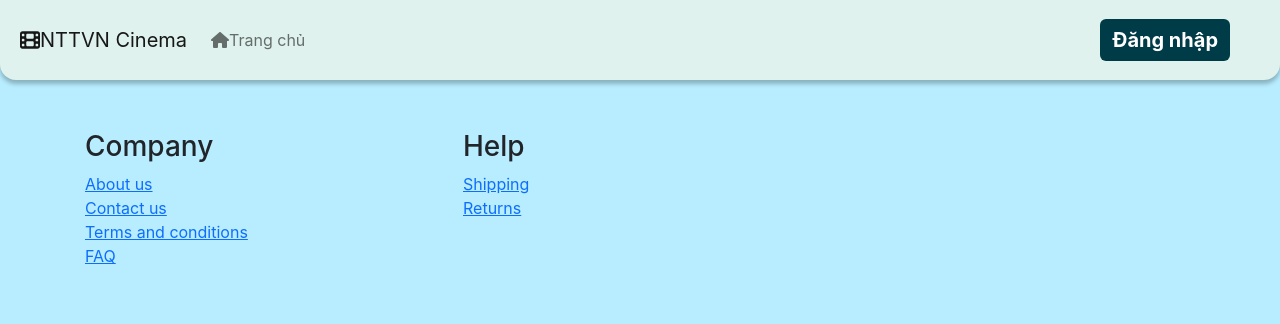
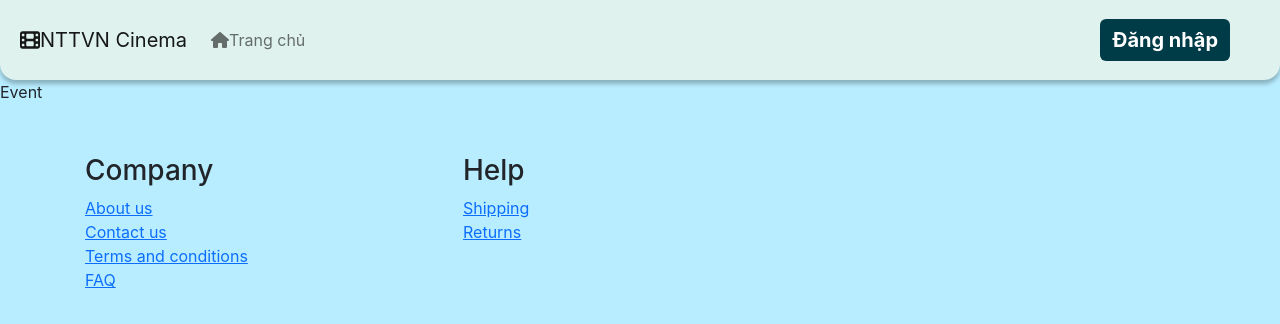
Before and after one commit to nguyendhst/project-movie-ticket-booking, a React (Create React App) app: page /event-manage in a window 1280 px wide. Shown: the top 324 px of the page. Built offline with nearby package versions, Linux system fonts and the light colour scheme.

Commit message:
event add

```diff
--- a/src/App.js
+++ b/src/App.js
@@ -4,8 +4,12 @@ import { Routes, Route } from "react-router-dom";
 
 import LandingPage from "./pages/LandingPage/LandingPage";
 import ManagerLP from "./pages/ManagerLP/ManagerLP";
+
 import Content from "./pages/Content/Content";
 import Movie from "./pages/Content/Movie/Movie";
+import Event from "./pages/Content/Event/Event";
+import Food from "./pages/Content/Food/Food";
+
 import TicketBooking from "./pages/TicketBooking";
 import ManageShift from "./pages/HumanResource/ManageShift/manage_shift";
 import StaffShift from "./pages/HumanResource/StaffShift/staff_shift";
@@ -32,6 +36,9 @@ function App() {
 
                     <Route path="/content-manage" element={<Content />}/>
                     <Route path="movie-manage/:movie_id" element={<Movie />}/>
+                    <Route path="/event-manage" element={<Event />} />
+                    <Route path="/food-manage" element={<Food />} />
+
                     <Route path="monitoring" element={<Monitoring />}/>
                     <Route path="/movie/:id" element={<TicketBooking />} />
                     <Route path="/manage-shift" element={<ManageShift />} />
--- /dev/null
+++ b/src/pages/Content/Event/Event.js
@@ -0,0 +1,12 @@
+import React from "react";
+
+import Button from "react-bootstrap/esm/Button";
+import Card from "react-bootstrap/esm/Card";
+
+function Event() {
+  return (
+    <div>Event</div>
+  )
+}
+
+export default Event
--- /dev/null
+++ b/src/pages/Content/Food/Food.js
@@ -0,0 +1,9 @@
+import React from 'react'
+
+function Food() {
+  return (
+    <div>Food</div>
+  )
+}
+
+export default Food
```
